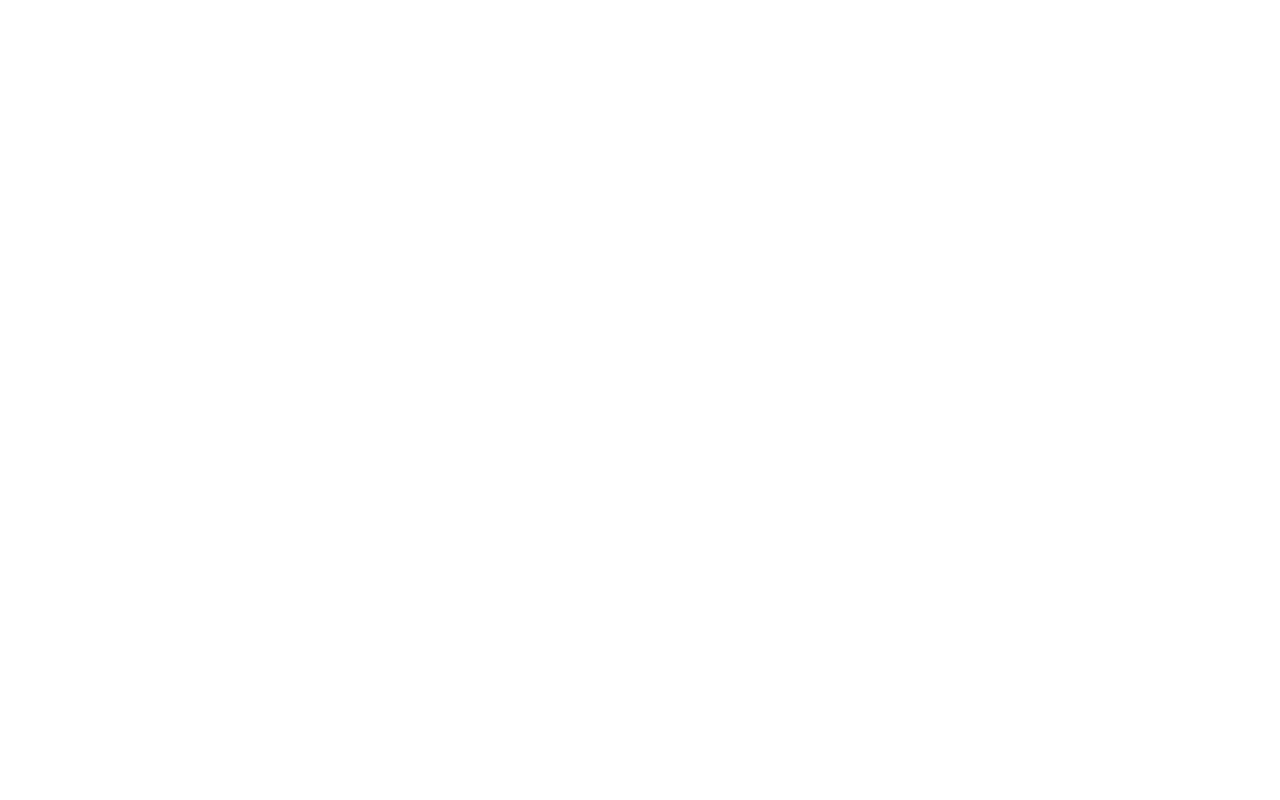
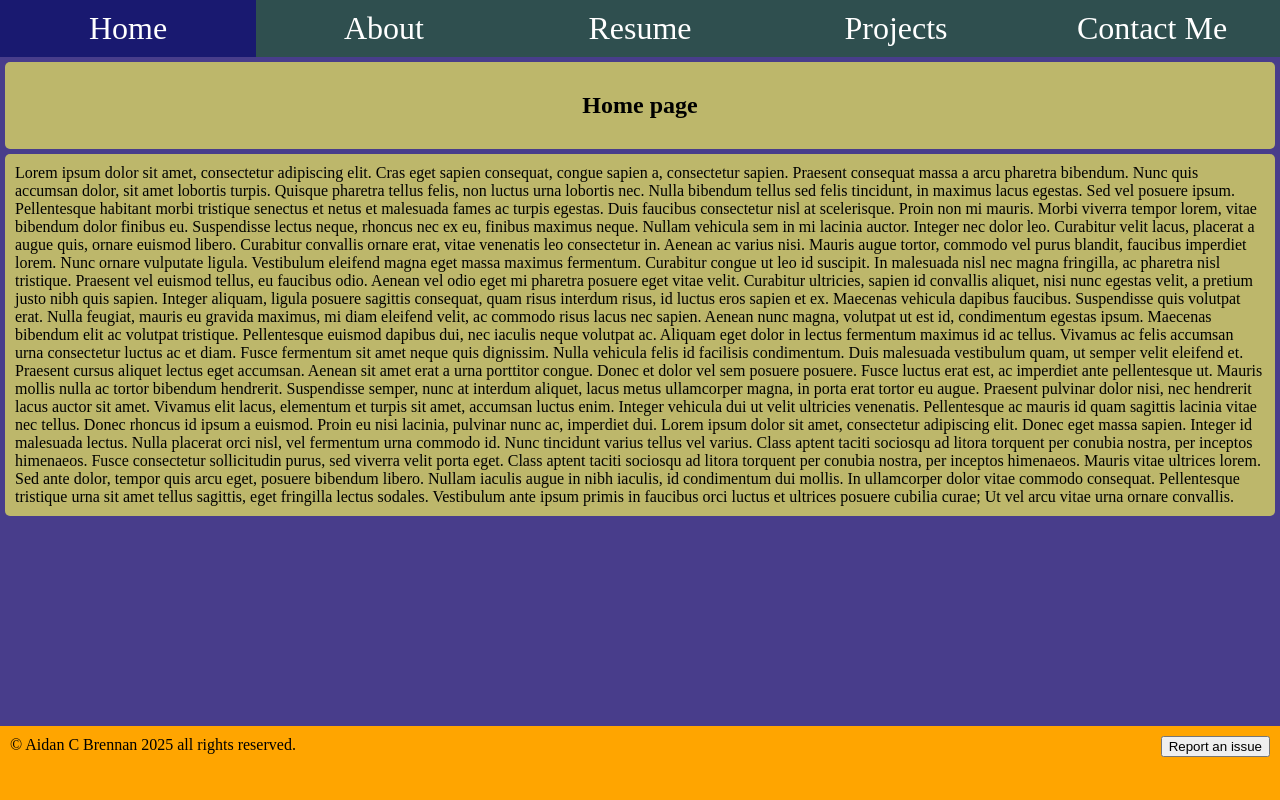
Before and after one commit to abrennan11/abrennan.github.io, a plain HTML site: page index.html in a window 1280 px wide. Drawn offline with Linux system fonts and the light colour scheme.

Commit message:
finished basic design for index, creating a template for the rest of the website
made base html, javascript and css for website

```diff
--- a/index.html
+++ b/index.html
@@ -1,7 +1,110 @@
 <!DOCTYPE html>
 <html lang="en">
   <head>
-    <title>Aidan Brennan</title>
+    <meta charset="UTF-8" />
+    <meta name="viewport" content="width=device-width, initial-scale=1.0" />
+    <title>Home</title>
+    <link href="style.css" rel="stylesheet" type="text/css" />
+    <script src="script.js" defer></script>
   </head>
-  <body></body>
+  <body>
+    <nav class="navbar">
+      <button id="dropdown">
+        <img src="icons8-menu-50.png" class="button-img" />
+      </button>
+      <div id="nav-buttons">
+        <ul>
+          <li>
+            <a class="button_selected"> Home </a>
+          </li>
+          <li>
+            <a href="about.html" class="button"> About </a>
+          </li>
+          <li>
+            <a href="resume.html" class="button"> Resume </a>
+          </li>
+          <li>
+            <a href="projects.html" class="button"> Projects </a>
+          </li>
+          <li>
+            <a href="contact.html" class="button">
+              Contact
+              <span id="hide">Me</span>
+            </a>
+          </li>
+        </ul>
+      </div>
+    </nav>
+    <div class="top-spacer"></div>
+    <div class="content-header content" id="content-header">
+      <h2>Home page</h2>
+    </div>
+    <div class="content" id="content">
+      Lorem ipsum dolor sit amet, consectetur adipiscing elit. Cras eget sapien
+      consequat, congue sapien a, consectetur sapien. Praesent consequat massa a
+      arcu pharetra bibendum. Nunc quis accumsan dolor, sit amet lobortis
+      turpis. Quisque pharetra tellus felis, non luctus urna lobortis nec. Nulla
+      bibendum tellus sed felis tincidunt, in maximus lacus egestas. Sed vel
+      posuere ipsum. Pellentesque habitant morbi tristique senectus et netus et
+      malesuada fames ac turpis egestas. Duis faucibus consectetur nisl at
+      scelerisque. Proin non mi mauris. Morbi viverra tempor lorem, vitae
+      bibendum dolor finibus eu. Suspendisse lectus neque, rhoncus nec ex eu,
+      finibus maximus neque. Nullam vehicula sem in mi lacinia auctor. Integer
+      nec dolor leo. Curabitur velit lacus, placerat a augue quis, ornare
+      euismod libero. Curabitur convallis ornare erat, vitae venenatis leo
+      consectetur in. Aenean ac varius nisi. Mauris augue tortor, commodo vel
+      purus blandit, faucibus imperdiet lorem. Nunc ornare vulputate ligula.
+      Vestibulum eleifend magna eget massa maximus fermentum. Curabitur congue
+      ut leo id suscipit. In malesuada nisl nec magna fringilla, ac pharetra
+      nisl tristique. Praesent vel euismod tellus, eu faucibus odio. Aenean vel
+      odio eget mi pharetra posuere eget vitae velit. Curabitur ultricies,
+      sapien id convallis aliquet, nisi nunc egestas velit, a pretium justo nibh
+      quis sapien. Integer aliquam, ligula posuere sagittis consequat, quam
+      risus interdum risus, id luctus eros sapien et ex. Maecenas vehicula
+      dapibus faucibus. Suspendisse quis volutpat erat. Nulla feugiat, mauris eu
+      gravida maximus, mi diam eleifend velit, ac commodo risus lacus nec
+      sapien. Aenean nunc magna, volutpat ut est id, condimentum egestas ipsum.
+      Maecenas bibendum elit ac volutpat tristique. Pellentesque euismod dapibus
+      dui, nec iaculis neque volutpat ac. Aliquam eget dolor in lectus fermentum
+      maximus id ac tellus. Vivamus ac felis accumsan urna consectetur luctus ac
+      et diam. Fusce fermentum sit amet neque quis dignissim. Nulla vehicula
+      felis id facilisis condimentum. Duis malesuada vestibulum quam, ut semper
+      velit eleifend et. Praesent cursus aliquet lectus eget accumsan. Aenean
+      sit amet erat a urna porttitor congue. Donec et dolor vel sem posuere
+      posuere. Fusce luctus erat est, ac imperdiet ante pellentesque ut. Mauris
+      mollis nulla ac tortor bibendum hendrerit. Suspendisse semper, nunc at
+      interdum aliquet, lacus metus ullamcorper magna, in porta erat tortor eu
+      augue. Praesent pulvinar dolor nisi, nec hendrerit lacus auctor sit amet.
+      Vivamus elit lacus, elementum et turpis sit amet, accumsan luctus enim.
+      Integer vehicula dui ut velit ultricies venenatis. Pellentesque ac mauris
+      id quam sagittis lacinia vitae nec tellus. Donec rhoncus id ipsum a
+      euismod. Proin eu nisi lacinia, pulvinar nunc ac, imperdiet dui. Lorem
+      ipsum dolor sit amet, consectetur adipiscing elit. Donec eget massa
+      sapien. Integer id malesuada lectus. Nulla placerat orci nisl, vel
+      fermentum urna commodo id. Nunc tincidunt varius tellus vel varius. Class
+      aptent taciti sociosqu ad litora torquent per conubia nostra, per inceptos
+      himenaeos. Fusce consectetur sollicitudin purus, sed viverra velit porta
+      eget. Class aptent taciti sociosqu ad litora torquent per conubia nostra,
+      per inceptos himenaeos. Mauris vitae ultrices lorem. Sed ante dolor,
+      tempor quis arcu eget, posuere bibendum libero. Nullam iaculis augue in
+      nibh iaculis, id condimentum dui mollis. In ullamcorper dolor vitae
+      commodo consequat. Pellentesque tristique urna sit amet tellus sagittis,
+      eget fringilla lectus sodales. Vestibulum ante ipsum primis in faucibus
+      orci luctus et ultrices posuere cubilia curae; Ut vel arcu vitae urna
+      ornare convallis.
+    </div>
+    <div id="popup-help">
+      <p>
+        Yeah. We not that fancy. This is just a school project. If this were a
+        real website with more of a purpose this is where we would put an option
+        to report bugs and whatnot but not this one.
+      </p>
+      <img src="squirrel.jpg" class="squirrel" />
+      <button id="close">close</button>
+    </div>
+    <div id="footer">
+      &copy Aidan C Brennan 2025 all rights reserved.
+      <button id="help">Report an issue</button>
+    </div>
+  </body>
 </html>
--- /dev/null
+++ b/script.js
@@ -0,0 +1,38 @@
+document.addEventListener("DOMContentLoaded", function () {
+  document.getElementById("dropdown").addEventListener("click", function () {
+    const menu = document.getElementById("nav-buttons");
+
+    if (menu.style.display === "block") {
+      menu.style.display = "none";
+    } else {
+      menu.style.display = "block";
+    }
+  });
+
+  document.getElementById("help").addEventListener("click", function () {
+    const popup = document.getElementById("popup-help");
+
+    if (popup.style.display === "block") {
+      popup.style.display = "none";
+    } else {
+      popup.style.display = "block";
+    }
+  });
+
+  document.getElementById("close").addEventListener("click", function () {
+    const popup = document.getElementById("popup-help");
+
+    popup.style.display = "none";
+  });
+
+  const footer = document.getElementById("footer");
+  const content = document.getElementById("content");
+  const header = document.getElementById("content-header");
+  const diff = content.clientHeight + header.clientHeight;
+  if (diff < (window.innerHeight / 100) * 80) {
+    footer.style.position = "absolute";
+  }
+  //buffer.style.height = "calc(80vh - " + content.clientHeight + "px)";
+  console.log(content.clientHeight);
+  console.log(header.clientHeight);
+});
--- /dev/null
+++ b/style.css
@@ -0,0 +1,159 @@
+@media (max-width: 511px) {
+  /* for phones and smaller devices */
+  #nav-buttons {
+    display: none;
+  }
+
+  .navbar {
+    position: fixed;
+    top: 0;
+    left: 0;
+    background-color: darkslategrey;
+    width: calc(100% - 10px);
+    height: fit-content;
+    padding: 5px;
+    min-height: fit-content;
+    /*transform: translateY(-10px);
+    transition: ease-in-out transform ease-in-out;
+    transition-behavior: allow-discrete;*/
+  }
+
+  .button-img {
+    width: auto;
+    height: 7vh;
+  }
+
+  /* .navbar ul {
+    display: block;
+  } */
+
+  .navbar a {
+    text-align: center;
+  }
+
+  #dropdown {
+    background: transparent;
+    border: none;
+  }
+
+  .top-spacer {
+    height: calc(7vh + 20px);
+  }
+}
+
+@media (min-width: 512px) and (max-width: 880px) {
+  #hide {
+    display: none;
+  }
+}
+
+@media (min-width: 512px) {
+  #dropdown {
+    display: none;
+  }
+
+  .navbar li {
+    float: left;
+    width: 100%;
+  }
+
+  .navbar ul {
+    display: flex;
+    justify-content: space-between;
+  }
+
+  #nav-buttons {
+    display: block;
+  }
+}
+.button_selected {
+  background-color: midnightblue;
+  color: white;
+}
+
+.button {
+  background-color: darkslategrey;
+  color: white;
+}
+
+.button:hover {
+  background-color: midnightblue;
+  color: white;
+}
+
+.navbar ul {
+  list-style-type: none;
+  background-color: darkslategrey;
+  padding: 0px;
+  margin: 0px;
+  overflow: hidden;
+}
+
+.navbar a {
+  text-decoration: none;
+  padding: 10px;
+  font-size: xx-large;
+  display: block;
+  text-align: center;
+}
+
+body {
+  padding: 0px;
+  margin: 0px;
+  background-color: darkslateblue;
+}
+
+.content {
+  background-color: darkkhaki;
+  width: calc(100% - 30px);
+  height: auto;
+  margin: 5px;
+  padding: 10px;
+  border-radius: 5px;
+}
+
+#footer {
+  position: static;
+  bottom: 0;
+  left: 0;
+  width: calc(100% - 10px);
+  height: calc(8vh);
+  padding-left: 10px;
+  padding-top: 10px;
+  background-color: orange;
+}
+
+#popup-help {
+  display: none;
+  position: fixed;
+  top: 50%;
+  left: 50%;
+  transform: translate(-50%, -50%);
+  width: 60vw;
+  height: 60vh;
+  background-color: antiquewhite;
+  border-radius: 5px;
+  border-width: 2px;
+  border-color: black;
+  padding: 5px;
+}
+
+#close {
+  position: absolute;
+  bottom: 2%;
+  left: 2%;
+}
+
+#content-header {
+  text-align: center;
+}
+
+#help {
+  float: right;
+  margin-right: 10px;
+}
+
+.squirrel {
+  height: 50%;
+  margin-top: 5px;
+}
```
Also changed, not shown: icons8-menu-50.png (added), squirrel.jpg (added).
